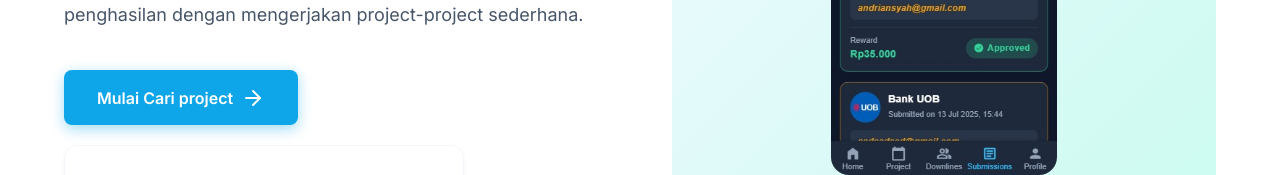
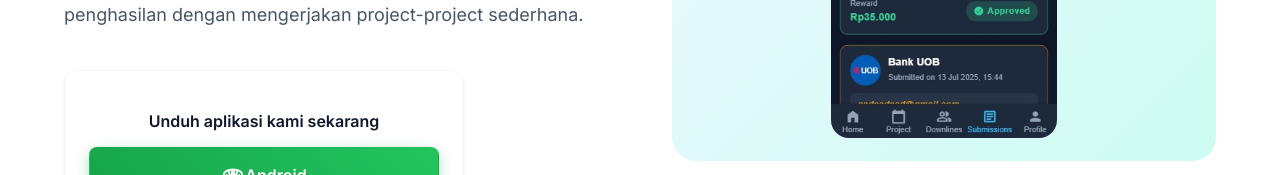
Before and after one commit to RinoBAX/baxlancerWeb, a React (Vite) app: page / in a window 1280 px wide. Shown: the part 545-720 px from the top of the page. Built offline with nearby package versions, Linux system fonts and the light colour scheme; no server answers.

Commit message:
update cari project

```diff
--- a/src/screens/Home.jsx
+++ b/src/screens/Home.jsx
@@ -51,12 +51,6 @@ export default function Home({ navigate }) {
                                 BaxLancer hadir untuk membuka pintu kesempatan. Apapun latar belakang Anda, di sini Anda bisa mendapatkan penghasilan dengan mengerjakan project-project sederhana.
                             </p>
                             <div className="hero-actions-wrapper fade-in-up" style={{ animationDelay: '0.4s' }}>
-                                <Link key="Project-List" to="/listproject">
-                                    <a href="https://baxlancer.com/listproject" onClick={(e) => { e.preventDefault(); navigate('/listproject'); }} className="btn btn-primary">
-                                        Mulai Cari project
-                                        <ArrowRight style={{ marginLeft: '0.5rem' }} />
-                                    </a>
-                                </Link>
                                 <div className="download-box">
                                     <p className="download-prompt-text">Unduh aplikasi kami sekarang</p>
                                     <div className="app-downloads">
```
